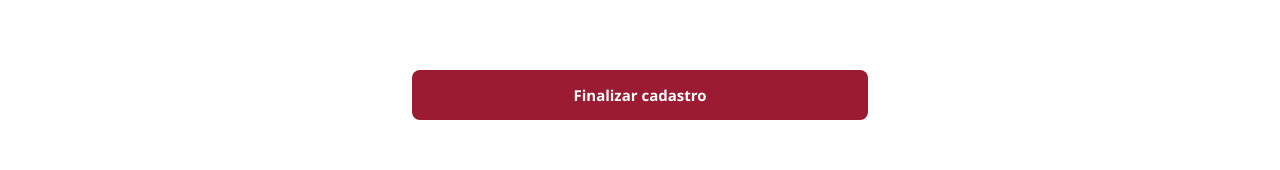
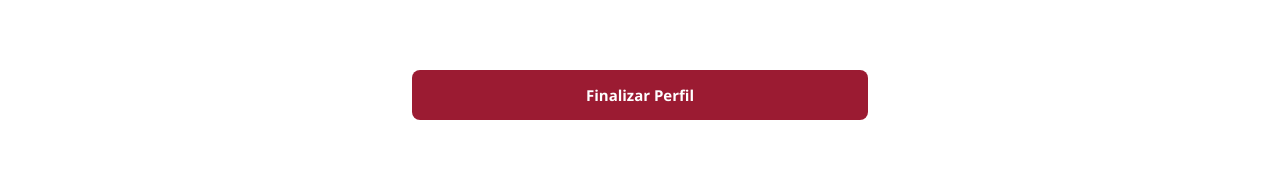
Before and after one commit to ArthurQuintanilha/Conecta-UFOP, an Angular app: page /cadastro in a window 1280 px wide. Shown: the part 1229-1399 px from the top of the page. Built offline with nearby package versions, Linux system fonts and the light colour scheme.

Commit message:
Cadastro e Perfil

```diff
--- a/src/app/cadastro/cadastro.component.html
+++ b/src/app/cadastro/cadastro.component.html
@@ -42,6 +42,7 @@
     <button>Cadastrar</button>
   </div>
 
+
    <section class="perfil">
 
     <header class="perfil-header">
@@ -62,7 +63,7 @@
       <textarea placeholder="Que tal nos contar um pouco mais sobre você."></textarea>
     </div>
 
-    <button class="primary">Finalizar cadastro</button>
+    <button class="primary">Finalizar Perfil</button>
 
   </section>
 </main>
```
